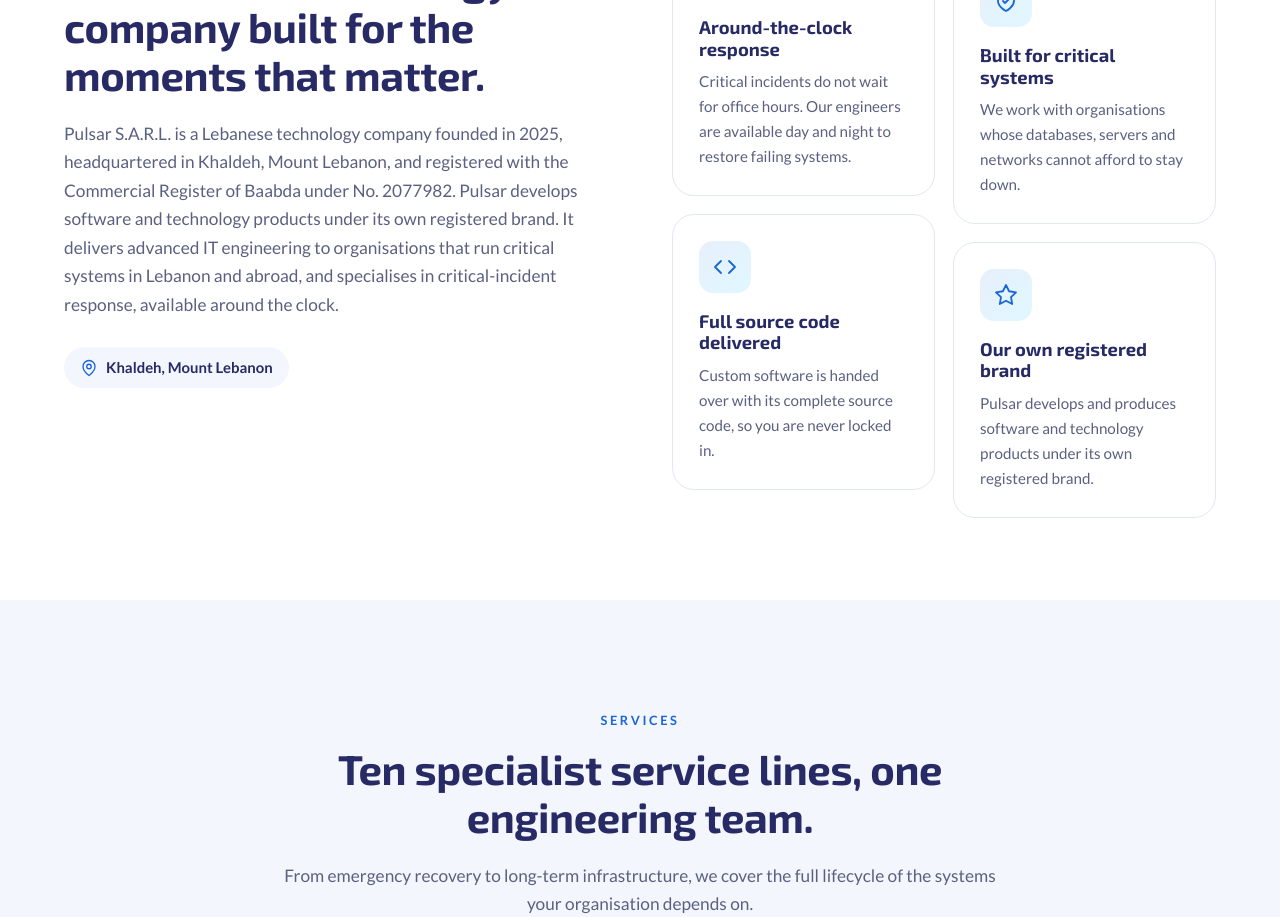
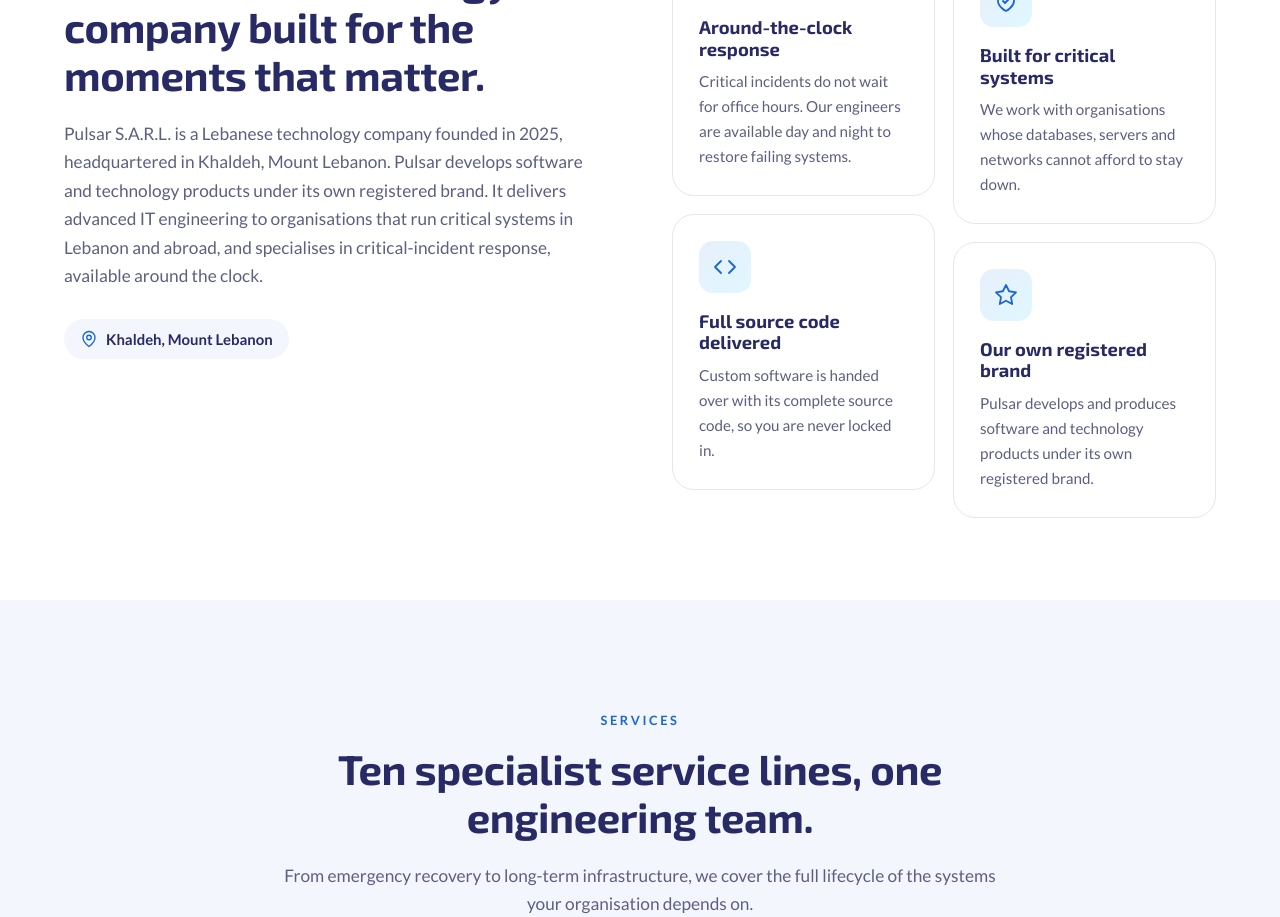
Before and after one commit to Sarah2430/pulsar, a React (Vite) app: page / in a window 1280 px wide. Shown: the part 1060-1977 px from the top of the page. Built offline with nearby package versions, Linux system fonts and the light colour scheme.

Commit message:
Update about section paragraph

```diff
--- a/src/data/company.js
+++ b/src/data/company.js
@@ -5,7 +5,7 @@ export const company = {
   name: 'Pulsar S.A.R.L.',
   tagline: 'Advanced IT engineering for critical systems',
   description:
-    'Pulsar S.A.R.L. is a Lebanese technology company founded in 2025, headquartered in Khaldeh, Mount Lebanon, and registered with the Commercial Register of Baabda under No. 2077982. Pulsar develops software and technology products under its own registered brand. It delivers advanced IT engineering to organisations that run critical systems in Lebanon and abroad, and specialises in critical-incident response, available around the clock.',
+    'Pulsar S.A.R.L. is a Lebanese technology company founded in 2025, headquartered in Khaldeh, Mount Lebanon. Pulsar develops software and technology products under its own registered brand. It delivers advanced IT engineering to organisations that run critical systems in Lebanon and abroad, and specialises in critical-incident response, available around the clock.',
   email: 'info@pulsar-lb.com',
   phone: '+961 3 394 571',
   phoneLink: '+9613394571',
```
